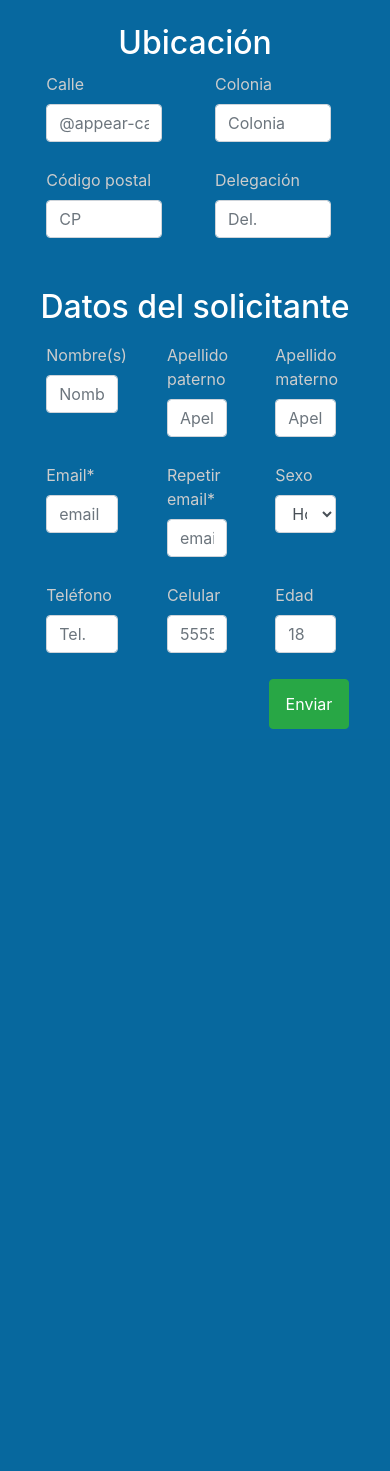
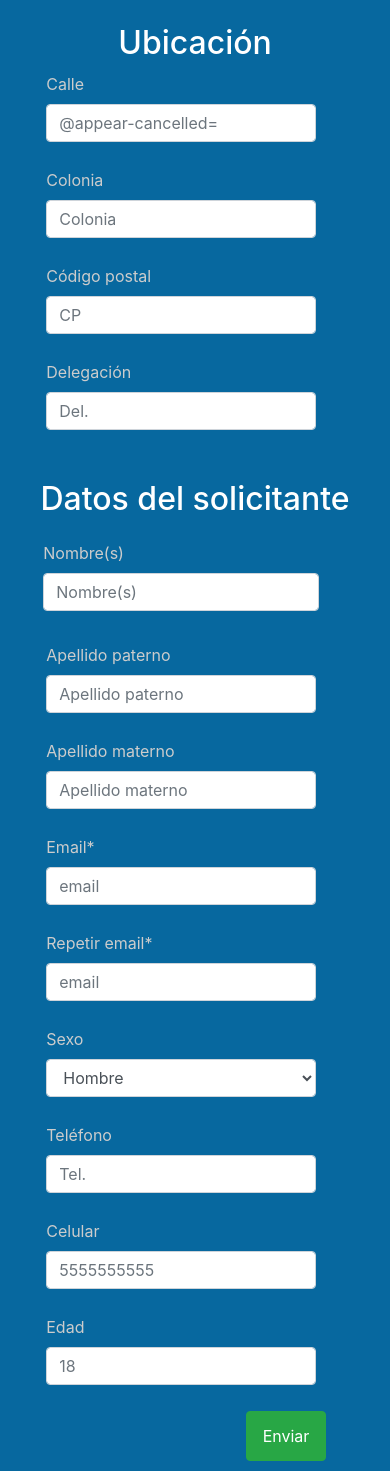
Before and after one commit to LuisRcap/ProyectoIS, a PHP site: page / in a window 390 px wide. Shown: the part 677-2148 px from the top of the page. Before the commit the page ends 1406 px from the top, so only its background shows below. Run offline with PHP 8.4, Linux system fonts and the light colour scheme.

Commit message:
Responsive al index

```diff
--- /dev/null
+++ b/css/responsive.css
@@ -0,0 +1,43 @@
+@media (max-width: 768px)
+{
+    #formDatos
+    {
+        grid-template-columns: 1fr 1fr;
+    }
+
+    #nombre
+    {
+        grid-column: 1 / 3;
+        padding-right: 0px;
+    }
+
+    #btnEnviar
+    {
+        grid-column-start: 2;
+    }
+
+}
+
+@media (max-width: 576px)
+{
+    #formularioCalles
+    {
+        grid-template-columns: 1fr;
+    }
+
+    #formDatos
+    {
+        grid-template-columns: 1fr;
+    }
+
+    #nombre
+    {
+        grid-column: 1 / 2;
+        padding: .375rem .75rem;;
+    }
+
+    #btnEnviar
+    {
+        grid-column-start: 1;
+    }
+}
--- a/css/styles.css
+++ b/css/styles.css
@@ -31,7 +31,6 @@
 {
     color: white;
     margin: 10px;
-    display: grid;
 }
 
 #formularioCalles
--- a/index.html
+++ b/index.html
@@ -7,6 +7,7 @@
     <title>Document</title>
     <link rel="stylesheet" href="bootstrap/css/bootstrap.min.css">
     <link rel="stylesheet" type="text/css" href="css/styles.css">
+    <link rel="stylesheet" type="text/css" href="css/responsive.css">
 </head>
 
 <body>
@@ -56,32 +57,32 @@
 
             <h2 class="col-11 text-center mt-4 mb-3">Datos del solicitante</h2>
             <form id="formDatos" class="col-11">
-                <div class="form-group col-11">
+                <div id="nombre" class="form-group col-11">
                     <label>Nombre(s)</label>
                     <input type="text" class="form-control" placeholder="Nombre(s)" />
                 </div>
 
-                <div class="form-group col-11">
+                <div id="ap-paterno" class="form-group col-11">
                     <label>Apellido paterno</label>
                     <input type="text" class="form-control" placeholder="Apellido paterno" />
                 </div>
 
-                <div class="form-group col-11">
+                <div id="ap-materno" class="form-group col-11">
                     <label>Apellido materno</label>
                     <input type="text" class="form-control" placeholder="Apellido materno" />
                 </div>
 
-                <div class="form-group col-11">
+                <div id="email" class="form-group col-11">
                     <label>Email*</label>
                     <input type="email" class="form-control" placeholder="email" />
                 </div>
 
-                <div class="form-group col-11">
+                <div id="r-email" class="form-group col-11">
                     <label>Repetir email*</label>
                     <input type="text" class="form-control" placeholder="email" />
                 </div>
 
-                <div class="form-group col-11">
+                <div id="sexo" class="form-group col-11">
                     <label>Sexo</label>
                     <select class="form-control">
                         <option>Hombre</option>
@@ -89,20 +90,21 @@
                     </select>
                 </div>
 
-                <div class="form-group col-11">
+                <div id="telefono" class="form-group col-11">
                     <label>Teléfono</label>
                     <input type="tel" class="form-control" placeholder="Tel." />
                 </div>
 
-                <div class="form-group col-11">
+                <div id="celular" class="form-group col-11">
                     <label>Celular</label>
                     <input type="tel" class="form-control" placeholder="5555555555" />
                 </div>
 
-                <div class="form-group col-11">
+                <div id="edad" class="form-group col-11">
                     <label>Edad</label>
                     <input type="number" class="form-control" placeholder="18" />
                 </div>
+
                 <input id="btnEnviar" type="submit" class="btn btn-success" value="Enviar" />
 
             </form>
```
